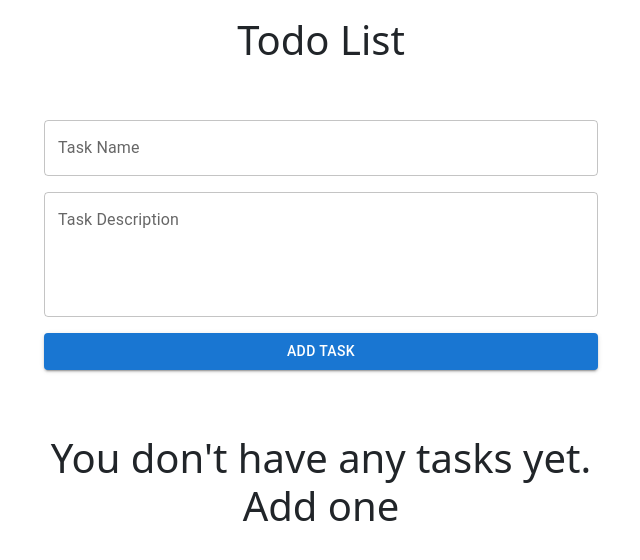
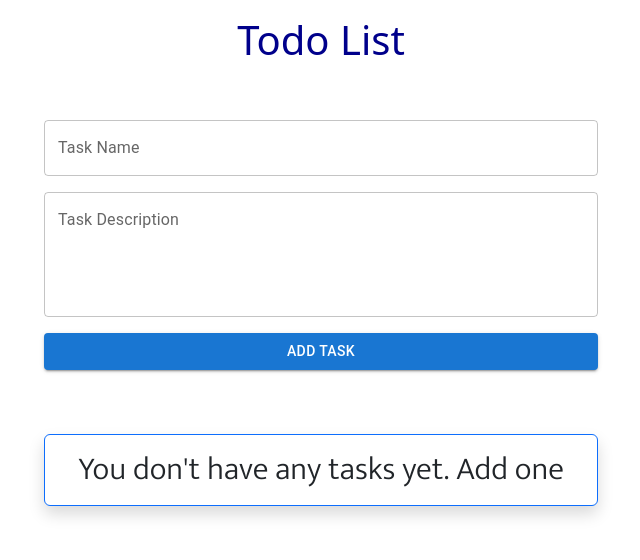
Before and after one commit to CiroJSCH/TODO-app-react, a React (Vite) app: page / in a window 1280 px wide. Shown: the top 560 px of the page, without its empty margins (319-959 px from the left). Built offline with nearby package versions, Linux system fonts and the light colour scheme.

Commit message:
Cambios de estilos

```diff
--- a/package.json
+++ b/package.json
@@ -14,7 +14,8 @@
     "@mui/icons-material": "^5.10.9",
     "@mui/material": "^5.10.9",
     "react": "^18.2.0",
-    "react-dom": "^18.2.0"
+    "react-dom": "^18.2.0",
+    "react-material-ui-form-validator": "^3.0.1"
   },
   "devDependencies": {
     "@types/react": "^18.0.17",
--- a/src/App.jsx
+++ b/src/App.jsx
@@ -1,11 +1,12 @@
 import TaskForm from "./components/TaskForm";
 import TaskList from "./components/TaskList";
+import "./styles/App.css";
 
 function App() {
 
   return (
     <div className="container text-center mt-3 d-flex flex-column justify-content-center">
-      <h1 className="">Todo List</h1>
+      <h1 style={{color: "darkblue"}}>Todo List</h1>
       <TaskForm />
       <TaskList />
     </div>
--- a/src/components/TaskList.jsx
+++ b/src/components/TaskList.jsx
@@ -13,7 +13,7 @@ const TaskList = () => {
     >
       <div className="form-floating col-lg-6 col-xs-12 mb-3 px-2">
         {
-          tasks.length === 0 && <h1>You don't have any tasks yet. Add one</h1>
+          tasks.length === 0 && <h1 className="border border-primary shadow p-3 mb-5 bg-body rounded noTasks">You don't have any tasks yet. Add one</h1>
         }
         {
           tasks.map((task, index) => {
--- /dev/null
+++ b/src/styles/App.css
@@ -0,0 +1,6 @@
+@import url('https://fonts.googleapis.com/css2?family=Mukta:wght@300&display=swap');
+
+.noTasks {
+    font-family: 'Mukta', sans-serif;
+    font-size: 2rem;
+}
```
Also changed, not shown: 1 other file (tests, documents, lock files or other folders).
